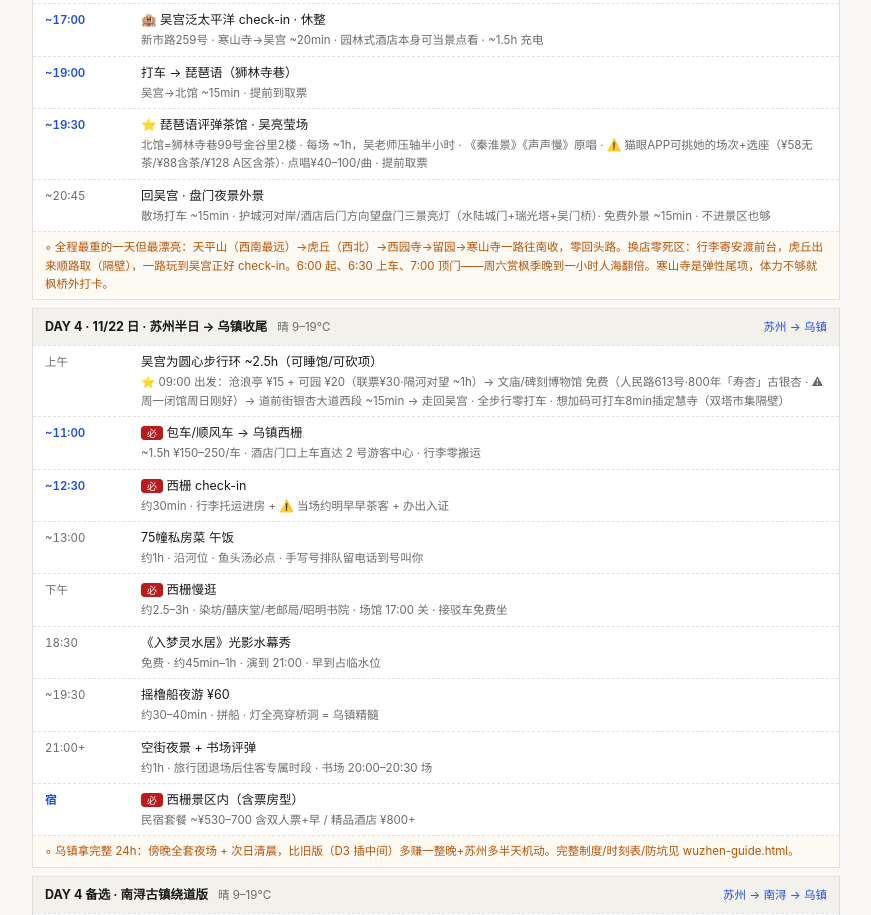
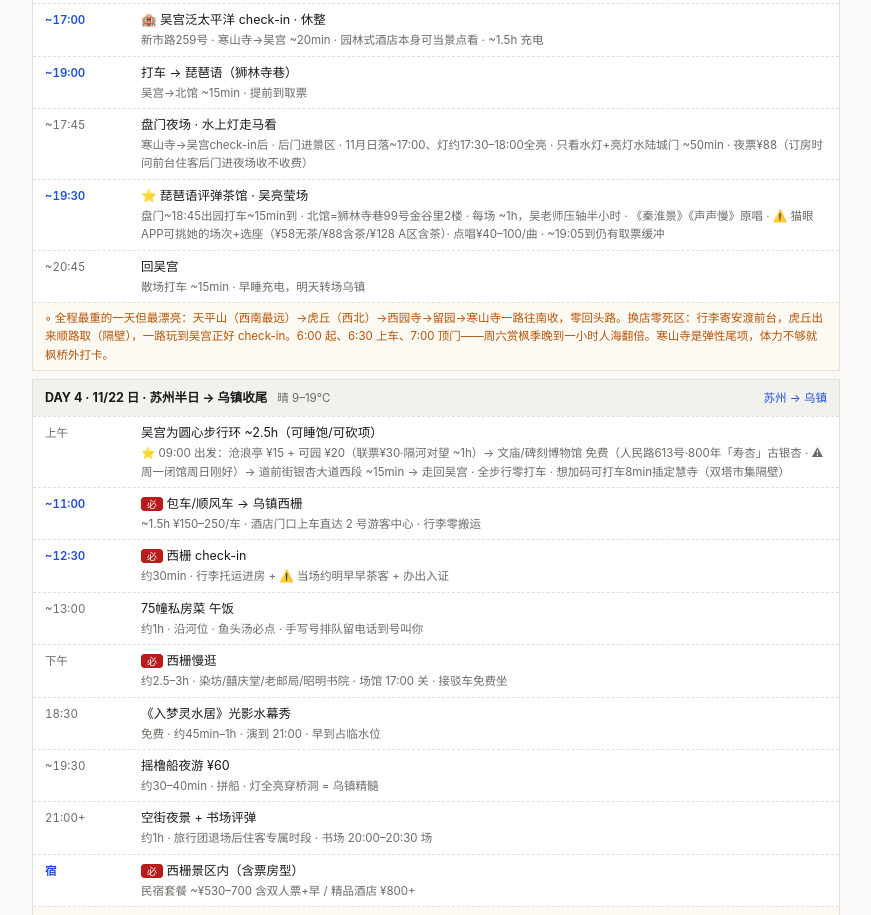
Before and after one commit to isola-arch/suzhou-trip-2026, a plain HTML site: page functional.html in a window 1280 px wide. Shown: the part 5465-6380 px from the top of the page, without its empty margins (204-1075 px from the left). Drawn offline with nearby package versions, Linux system fonts and the light colour scheme.

Commit message:
Insert Panmen water-lantern quick visit into the pre-pingtan slot on D3 evening
Generated with Devin (https://devin.ai)

Co-Authored-By: Devin <158243242+devin-ai-integration[bot]@users.noreply.github.com>

```diff
--- a/functional.html
+++ b/functional.html
@@ -501,8 +501,9 @@ var DAYS_HALF=[
    ["~16:00",0,"寒山寺 快刷（弹性项）","¥20 · 约45min · 打车 8min · ⚠ ~17:00–17:30 关 · 晚了就枫桥外看（免费，意境已 80%）"],
    ["~17:00",1,"🏨 吴宫泛太平洋 check-in · 休整","新市路259号 · 寒山寺→吴宫 ~20min · 园林式酒店本身可当景点看 · ~1.5h 充电"],
    ["~19:00",1,"打车 → 琵琶语（狮林寺巷）","吴宫→北馆 ~15min · 提前到取票"],
-   ["~19:30",1,"⭐ 琵琶语评弹茶馆 · 吴亮莹场","北馆=狮林寺巷99号金谷里2楼 · 每场 ~1h，吴老师压轴半小时 · 《秦淮景》《声声慢》原唱 · ⚠️ 猫眼APP可挑她的场次+选座（¥58无茶/¥88含茶/¥128 A区含茶）· 点唱¥40–100/曲 · 提前取票"],
-   ["~20:45",0,"回吴宫 · 盘门夜景外景","散场打车 ~15min · 护城河对岸/酒店后门方向望盘门三景亮灯（水陆城门+瑞光塔+吴门桥）· 免费外景 ~15min · 不进景区也够"]],
+   ["~17:45",0,"盘门夜场 · 水上灯走马看","寒山寺→吴宫check-in后 · 后门进景区 · 11月日落~17:00、灯约17:30–18:00全亮 · 只看水灯+亮灯水陆城门 ~50min · 夜票¥88（订房时问前台住客后门进夜场收不收费）"],
+   ["~19:30",1,"⭐ 琵琶语评弹茶馆 · 吴亮莹场","盘门~18:45出园打车~15min到 · 北馆=狮林寺巷99号金谷里2楼 · 每场 ~1h，吴老师压轴半小时 · 《秦淮景》《声声慢》原唱 · ⚠️ 猫眼APP可挑她的场次+选座（¥58无茶/¥88含茶/¥128 A区含茶）· 点唱¥40–100/曲 · ~19:05到仍有取票缓冲"],
+   ["~20:45",0,"回吴宫","散场打车 ~15min · 早睡充电，明天转场乌镇"]],
   note:"全程最重的一天但最漂亮：天平山（西南最远）→虎丘（西北）→西园寺→留园→寒山寺一路往南收，零回头路。换店零死区：行李寄安渡前台，虎丘出来顺路取（隔壁），一路玩到吴宫正好 check-in。6:00 起、6:30 上车、7:00 顶门——周六赏枫季晚到一小时人海翻倍。寒山寺是弹性尾项，体力不够就枫桥外打卡。"},
  {h:"DAY 4 · 11/22 日 · 苏州半日 → 乌镇收尾",wx:"晴 9–19°C",loc:"苏州 → 乌镇",rows:[
    ["上午",0,"吴宫为圆心步行环 ~2.5h（可睡饱/可砍项）","⭐ 09:00 出发：沧浪亭 ¥15 + 可园 ¥20（联票¥30·隔河对望 ~1h）→ 文庙/碑刻博物馆 免费（人民路613号·800年「寿杏」古银杏 · ⚠周一闭馆周日刚好）→ 道前街银杏大道西段 ~15min → 走回吴宫 · 全步行零打车 · 想加码可打车8min插定慧寺（双塔市集隔壁）"],
```
